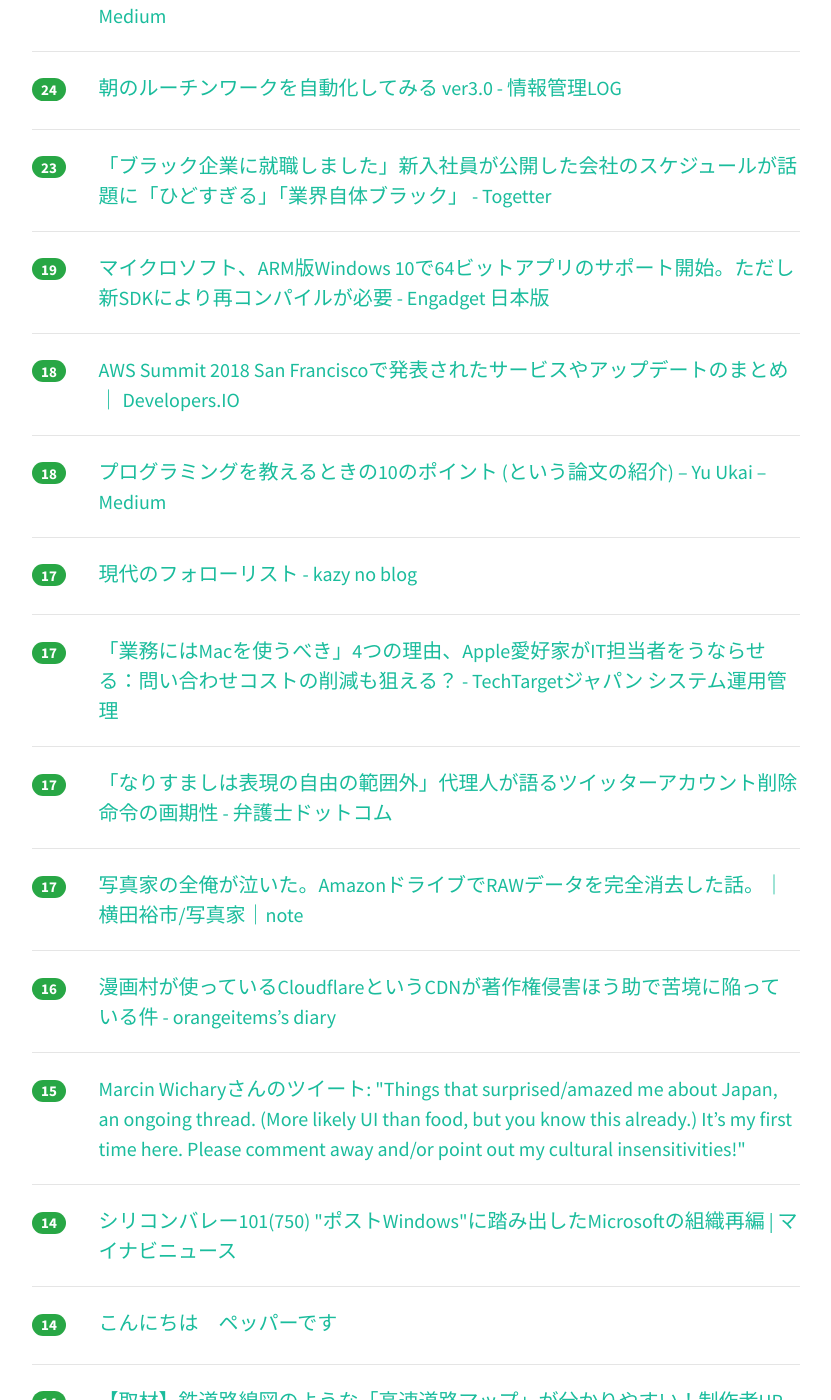
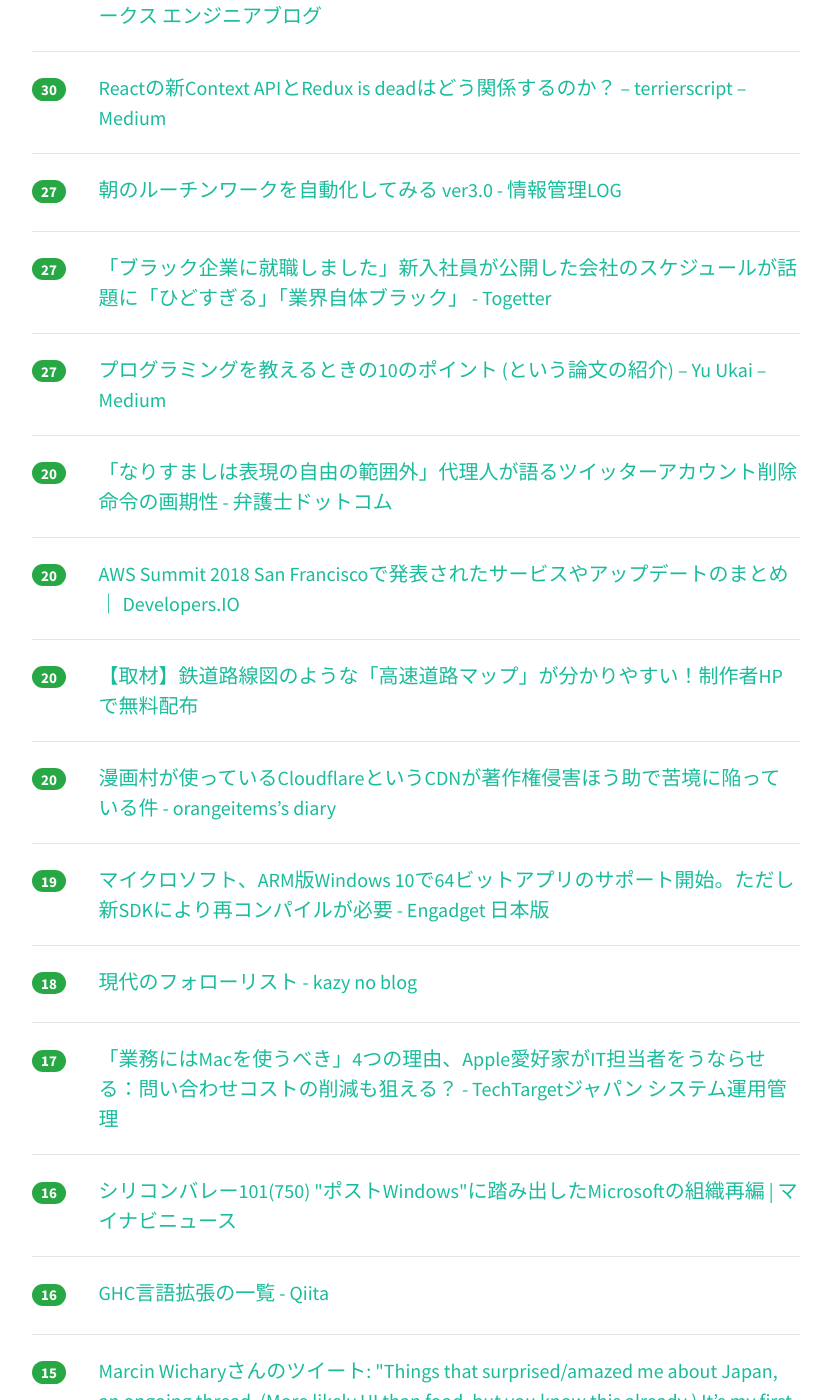
Before and after one commit to yatta47/hatena-matome-site, a Jekyll site: the page built from _posts/2018-04-08-hatena.md, in a window 1280 px wide and 1400 px high, scrolled down 1041 px. Shown: the whole window, without its empty margins (224-1055 px from the left). Built offline with Jekyll 4.4.1, drawn with Linux system fonts in a browser that asks for light colours; nearby versions of some CDN libraries; some of the changed text lies outside the part shown.

Commit message:
Updated 2018-04-08

```diff
--- a/_posts/2018-04-08-hatena.md
+++ b/_posts/2018-04-08-hatena.md
@@ -1,59 +1,89 @@
 ---
 layout: post
 title:  "2018-04-08 はてぶIT"
-date:   2018-04-08 15:01:45
+date:   2018-04-08 16:01:42
 tags: [it-hotentry]
 ---
-32 件のデータあり
+33 件のデータあり
 
 <hr><div class="row">
-<div class="col-1"><span class="badge badge-pill badge-success h2">218</span></div>
+<div class="col-1"><span class="badge badge-pill badge-success h2">229</span></div>
 <div class="col-11"><a href='https://speakerdeck.com/sat/da-gui-mo-sosukodofalsedu-mifang' target='_blank'>大規模ソースコードの読み方 // Speaker Deck</a></div>
 </div>
 <hr>
 <div class="row">
-<div class="col-1"><span class="badge badge-pill badge-success h2">149</span></div>
+<div class="col-1"><span class="badge badge-pill badge-success h2">183</span></div>
 <div class="col-11"><a href='https://www.slideshare.net/TokorotenNakayama/ss-93185418' target='_blank'>機械学習の精度と売上の関係</a></div>
 </div>
 <hr>
 <div class="row">
-<div class="col-1"><span class="badge badge-pill badge-success h2">44</span></div>
+<div class="col-1"><span class="badge badge-pill badge-success h2">55</span></div>
 <div class="col-11"><a href='http://totb.hatenablog.com/entry/2018/04/07/092806' target='_blank'>「北欧でも賃金に男女格差」～男女同等は少数派の最大幸福 - Think outside the box</a></div>
 </div>
 <hr>
 <div class="row">
-<div class="col-1"><span class="badge badge-pill badge-success h2">42</span></div>
+<div class="col-1"><span class="badge badge-pill badge-success h2">46</span></div>
 <div class="col-11"><a href='https://qiita.com/rintaro-ishikawa/items/fe4566c9f483137f59ac' target='_blank'>文系卒エンジニアが成長するのに効果的だったと思うこと - Qiita</a></div>
 </div>
 <hr>
 <div class="row">
-<div class="col-1"><span class="badge badge-pill badge-success h2">42</span></div>
+<div class="col-1"><span class="badge badge-pill badge-success h2">45</span></div>
 <div class="col-11"><a href='http://studio-andy.hatenablog.com/entry/2018/04/08/001436' target='_blank'>Pull RequestごとにStorybookがビルドされたら最高じゃね？ - Studio Andy</a></div>
 </div>
 <hr>
 <div class="row">
-<div class="col-1"><span class="badge badge-pill badge-success h2">35</span></div>
+<div class="col-1"><span class="badge badge-pill badge-success h2">44</span></div>
 <div class="col-11"><a href='https://anond.hatelabo.jp/20180407161753' target='_blank'>トップブコメになるための条件が見えた。 20ブクマまでに3スター 50ブクマま..</a></div>
 </div>
 <hr>
 <div class="row">
-<div class="col-1"><span class="badge badge-pill badge-success h2">28</span></div>
+<div class="col-1"><span class="badge badge-pill badge-success h2">38</span></div>
+<div class="col-11"><a href='https://note.mu/yokoichi/n/n1122216655f4' target='_blank'>写真家の全俺が泣いた。AmazonドライブでRAWデータを完全消去した話。｜横田裕市/写真家｜note</a></div>
+</div>
+<hr>
+<div class="row">
+<div class="col-1"><span class="badge badge-pill badge-success h2">30</span></div>
 <div class="col-11"><a href='http://engineer.crowdworks.jp/entry/2018/04/06/190000' target='_blank'>TDD(テスト駆動開発)+モブプログラミングを社内でやってみた話 - クラウドワークス エンジニアブログ</a></div>
 </div>
 <hr>
 <div class="row">
-<div class="col-1"><span class="badge badge-pill badge-success h2">28</span></div>
+<div class="col-1"><span class="badge badge-pill badge-success h2">30</span></div>
 <div class="col-11"><a href='https://medium.com/@terrierscript/6d12a32f2f0c' target='_blank'>Reactの新Context APIとRedux is deadはどう関係するのか？ – terrierscript – Medium</a></div>
 </div>
 <hr>
 <div class="row">
-<div class="col-1"><span class="badge badge-pill badge-success h2">24</span></div>
+<div class="col-1"><span class="badge badge-pill badge-success h2">27</span></div>
 <div class="col-11"><a href='http://hokoxjouhou.blog105.fc2.com/blog-entry-1148.html' target='_blank'>朝のルーチンワークを自動化してみる ver3.0 - 情報管理LOG</a></div>
 </div>
 <hr>
 <div class="row">
-<div class="col-1"><span class="badge badge-pill badge-success h2">23</span></div>
+<div class="col-1"><span class="badge badge-pill badge-success h2">27</span></div>
 <div class="col-11"><a href='https://togetter.com/li/1215792' target='_blank'>「ブラック企業に就職しました」新入社員が公開した会社のスケジュールが話題に「ひどすぎる」「業界自体ブラック」 - Togetter</a></div>
+</div>
+<hr>
+<div class="row">
+<div class="col-1"><span class="badge badge-pill badge-success h2">27</span></div>
+<div class="col-11"><a href='https://medium.com/@ukkaripon/f3ba6ac40f37' target='_blank'>プログラミングを教えるときの10のポイント (という論文の紹介) – Yu Ukai – Medium</a></div>
+</div>
+<hr>
+<div class="row">
+<div class="col-1"><span class="badge badge-pill badge-success h2">20</span></div>
+<div class="col-11"><a href='https://www.bengo4.com/internet/n_7673/' target='_blank'>「なりすましは表現の自由の範囲外」代理人が語るツイッターアカウント削除命令の画期性 - 弁護士ドットコム</a></div>
+</div>
+<hr>
+<div class="row">
+<div class="col-1"><span class="badge badge-pill badge-success h2">20</span></div>
+<div class="col-11"><a href='https://dev.classmethod.jp/cloud/aws/aws-summit-2018-san-francisco-summary/' target='_blank'>AWS Summit 2018 San Franciscoで発表されたサービスやアップデートのまとめ ｜ Developers.IO</a></div>
+</div>
+<hr>
+<div class="row">
+<div class="col-1"><span class="badge badge-pill badge-success h2">20</span></div>
+<div class="col-11"><a href='https://irorio.jp/nagasawamaki/20180408/453361/' target='_blank'>【取材】鉄道路線図のような「高速道路マップ」が分かりやすい！制作者HPで無料配布</a></div>
+</div>
+<hr>
+<div class="row">
+<div class="col-1"><span class="badge badge-pill badge-success h2">20</span></div>
+<div class="col-11"><a href='http://www.orangeitems.com/entry/2018/03/16/103735' target='_blank'>漫画村が使っているCloudflareというCDNが著作権侵害ほう助で苦境に陥っている件 - orangeitems’s diary</a></div>
 </div>
 <hr>
 <div class="row">
@@ -63,16 +93,6 @@ tags: [it-hotentry]
 <hr>
 <div class="row">
 <div class="col-1"><span class="badge badge-pill badge-success h2">18</span></div>
-<div class="col-11"><a href='https://dev.classmethod.jp/cloud/aws/aws-summit-2018-san-francisco-summary/' target='_blank'>AWS Summit 2018 San Franciscoで発表されたサービスやアップデートのまとめ ｜ Developers.IO</a></div>
-</div>
-<hr>
-<div class="row">
-<div class="col-1"><span class="badge badge-pill badge-success h2">18</span></div>
-<div class="col-11"><a href='https://medium.com/@ukkaripon/f3ba6ac40f37' target='_blank'>プログラミングを教えるときの10のポイント (という論文の紹介) – Yu Ukai – Medium</a></div>
-</div>
-<hr>
-<div class="row">
-<div class="col-1"><span class="badge badge-pill badge-success h2">17</span></div>
 <div class="col-11"><a href='https://kazy.hatenablog.com/entry/2018/04/07/131519' target='_blank'>現代のフォローリスト - kazy no blog</a></div>
 </div>
 <hr>
@@ -82,18 +102,13 @@ tags: [it-hotentry]
 </div>
 <hr>
 <div class="row">
-<div class="col-1"><span class="badge badge-pill badge-success h2">17</span></div>
-<div class="col-11"><a href='https://www.bengo4.com/internet/n_7673/' target='_blank'>「なりすましは表現の自由の範囲外」代理人が語るツイッターアカウント削除命令の画期性 - 弁護士ドットコム</a></div>
-</div>
-<hr>
-<div class="row">
-<div class="col-1"><span class="badge badge-pill badge-success h2">17</span></div>
-<div class="col-11"><a href='https://note.mu/yokoichi/n/n1122216655f4' target='_blank'>写真家の全俺が泣いた。AmazonドライブでRAWデータを完全消去した話。｜横田裕市/写真家｜note</a></div>
+<div class="col-1"><span class="badge badge-pill badge-success h2">16</span></div>
+<div class="col-11"><a href='https://news.mynavi.jp/article/svalley-750/' target='_blank'>シリコンバレー101(750) "ポストWindows"に踏み出したMicrosoftの組織再編 | マイナビニュース</a></div>
 </div>
 <hr>
 <div class="row">
 <div class="col-1"><span class="badge badge-pill badge-success h2">16</span></div>
-<div class="col-11"><a href='http://www.orangeitems.com/entry/2018/03/16/103735' target='_blank'>漫画村が使っているCloudflareというCDNが著作権侵害ほう助で苦境に陥っている件 - orangeitems’s diary</a></div>
+<div class="col-11"><a href='https://qiita.com/Lugendre/items/741ea90f22f688145313' target='_blank'>GHC言語拡張の一覧 - Qiita</a></div>
 </div>
 <hr>
 <div class="row">
@@ -102,8 +117,8 @@ tags: [it-hotentry]
 </div>
 <hr>
 <div class="row">
-<div class="col-1"><span class="badge badge-pill badge-success h2">14</span></div>
-<div class="col-11"><a href='https://news.mynavi.jp/article/svalley-750/' target='_blank'>シリコンバレー101(750) "ポストWindows"に踏み出したMicrosoftの組織再編 | マイナビニュース</a></div>
+<div class="col-1"><span class="badge badge-pill badge-success h2">15</span></div>
+<div class="col-11"><a href='http://blog.livedoor.jp/itsoku/archives/53280127.html' target='_blank'>「業務にはMacを使うべき」4つの理由とは : IT速報</a></div>
 </div>
 <hr>
 <div class="row">
@@ -113,17 +128,12 @@ tags: [it-hotentry]
 <hr>
 <div class="row">
 <div class="col-1"><span class="badge badge-pill badge-success h2">14</span></div>
-<div class="col-11"><a href='https://irorio.jp/nagasawamaki/20180408/453361/' target='_blank'>【取材】鉄道路線図のような「高速道路マップ」が分かりやすい！制作者HPで無料配布</a></div>
+<div class="col-11"><a href='https://www.flierinc.com/column/event_php' target='_blank'>竹中平蔵×ムーギー・キム 師弟対談 | 本の要約サイト flier(フライヤー)</a></div>
 </div>
 <hr>
 <div class="row">
 <div class="col-1"><span class="badge badge-pill badge-success h2">13</span></div>
 <div class="col-11"><a href='http://jp.automaton.am/articles/newsjp/20180407-65765/' target='_blank'>イカダ漂流サバイバル『Raft』5月23日にSteam早期アクセス販売へ。オンラインCo-op＆日本語対応予定 | AUTOMATON</a></div>
-</div>
-<hr>
-<div class="row">
-<div class="col-1"><span class="badge badge-pill badge-success h2">13</span></div>
-<div class="col-11"><a href='https://qiita.com/Lugendre/items/741ea90f22f688145313' target='_blank'>GHC言語拡張の一覧 - Qiita</a></div>
 </div>
 <hr>
 <div class="row">
@@ -138,11 +148,6 @@ tags: [it-hotentry]
 <hr>
 <div class="row">
 <div class="col-1"><span class="badge badge-pill badge-success h2">12</span></div>
-<div class="col-11"><a href='https://www.flierinc.com/column/event_php' target='_blank'>竹中平蔵×ムーギー・キム 師弟対談 | 本の要約サイト flier(フライヤー)</a></div>
-</div>
-<hr>
-<div class="row">
-<div class="col-1"><span class="badge badge-pill badge-success h2">12</span></div>
 <div class="col-11"><a href='https://www.asahi.com/articles/ASL4756G1L47UTIL00P.html' target='_blank'>○○診断アプリ、「ＦＢでログインする」で個人情報収集：朝日新聞デジタル</a></div>
 </div>
 <hr>
@@ -152,7 +157,7 @@ tags: [it-hotentry]
 </div>
 <hr>
 <div class="row">
-<div class="col-1"><span class="badge badge-pill badge-success h2">9</span></div>
+<div class="col-1"><span class="badge badge-pill badge-success h2">10</span></div>
 <div class="col-11"><a href='http://mobilelaby.com/blog-entry-twitter-delay-schedule-user-streams-api.html' target='_blank'>Twitter、サードパーティアプリを破壊する「User Streams API」の廃止を延期｜携帯総合研究所</a></div>
 </div>
 <hr>
```
